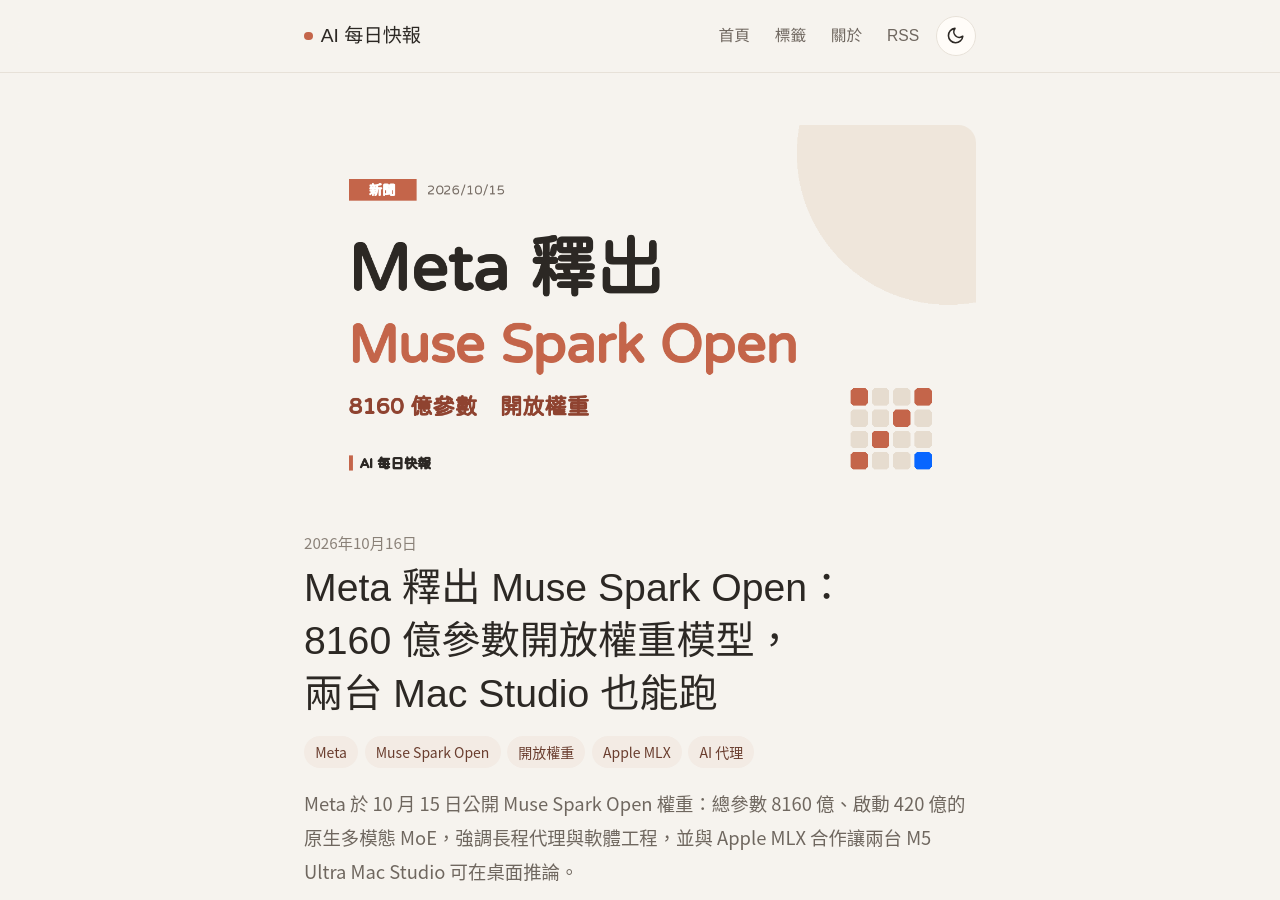
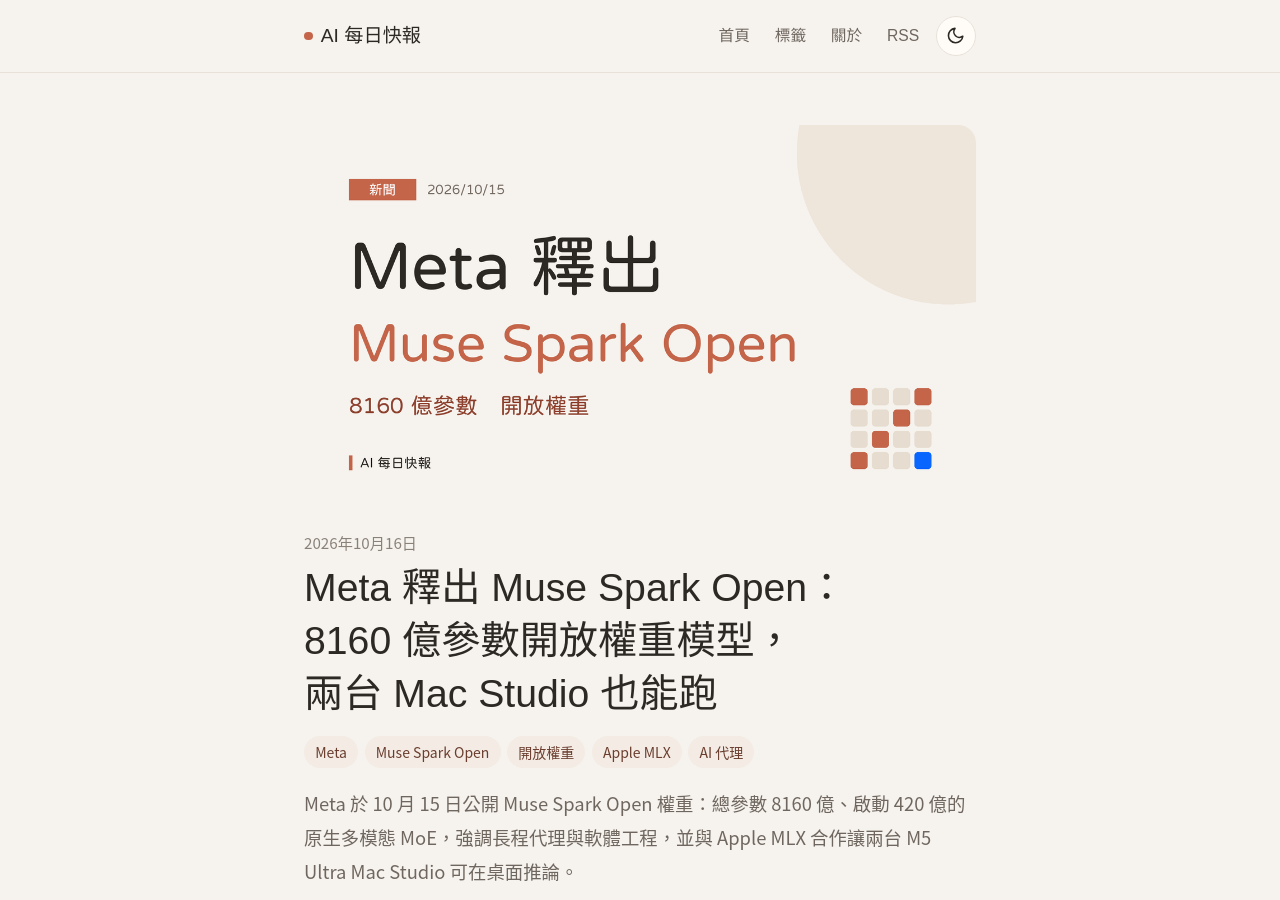
Before and after one commit to yc-chiu/ai-daily-blog, a Jekyll site: the page built from _posts/2026-10-16-muse-spark-open.md, in a window 1280 px wide and 900 px high. Built offline with Jekyll 4.4.1, drawn with Linux system fonts in a browser that asks for light colours; some web fonts are replaced.

Commit message:
Muse Spark Open: replace cover with fixed version and add specs image (#20)
* Replace Muse Spark Open cover with fixed version

* Add Muse Spark Open specs image

```diff
--- a/_posts/2026-10-16-muse-spark-open.md
+++ b/_posts/2026-10-16-muse-spark-open.md
@@ -32,6 +32,8 @@
 
 權重可透過 Hugging Face、Amazon SageMaker AI、Google Cloud Model Garden、Microsoft Foundry Models 下載；API 則可由 Baseten、Fireworks AI、Groq、Modal、Nebius、OpenRouter、Together AI 等平台呼叫。推論引擎方面，官方列出 SGLang、vLLM、TensorRT-LLM、Hugging Face Transformers、Apple MLX、llama.cpp、Unsloth 等，並提到針對 NVIDIA、AMD、Intel 與 Apple 矽片的優化。開放權重版本還附上可自動調校的 Helion GPU kernel（搭配 SGLang），官方稱在 NVIDIA 與 AMD 上可帶來約 **1.03 至 3.95 倍**的 kernel 層加速。
 
+<img src="{{ '/assets/images/posts/2026-10-16-muse-spark-open/specs.png' | relative_url }}" width="1200" style="max-width:100%;height:auto" alt="Muse Spark Open 規格速覽：總參數約 8160 億、MoE 架構每次推論約啟動 420 億、支援 100 萬 token 上下文。下方流程圖顯示兩種使用方式：用兩台 M5 Ultra Mac Studio 搭配 Apple MLX 在本機推論，或透過 Groq、OpenRouter 等雲端 API 呼叫。">
+
 授權採 **Muse Model License**，帶有有限商業條款——許多開發者可免費使用，但並非毫無限制的「完全開源」。安全面上，Meta 表示針對開放權重情境做了額外安全後訓練，並依其 Meta Superintelligence Scaling Framework 評估後達到可釋出門檻；細部數字指向模型卡與即將公開的完整評估報告。
 
 ## 為什麼「兩台 Mac Studio」會成為焦點
```
Also changed, not shown: assets/images/posts/2026-10-16-muse-spark-open/cover.png, assets/images/posts/2026-10-16-muse-spark-open/specs.png (added).
